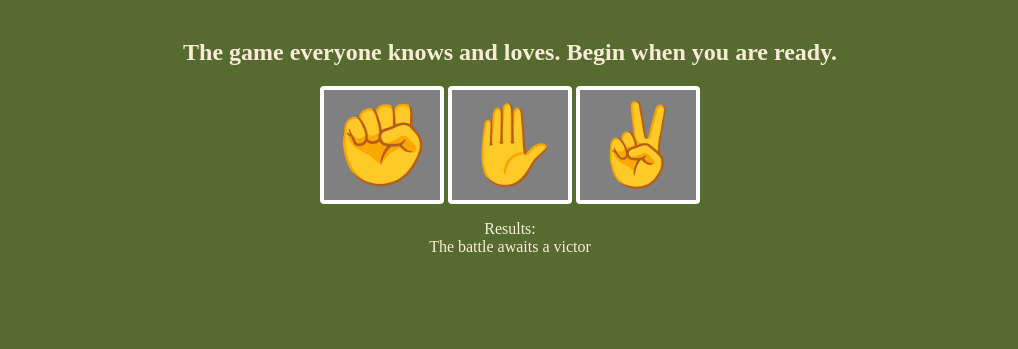
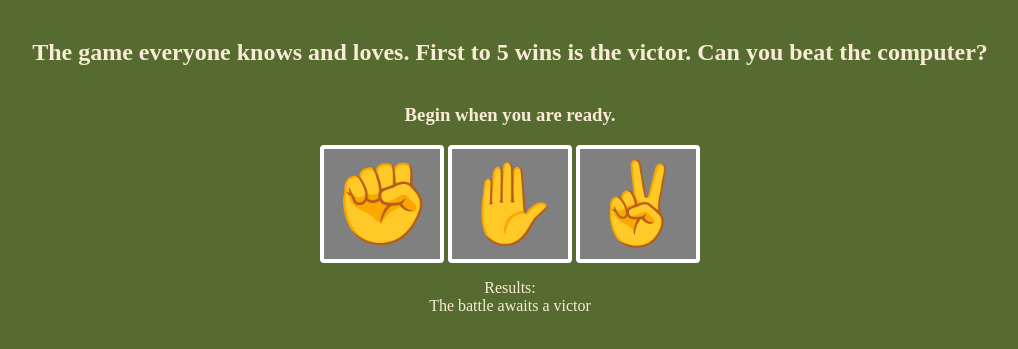
Before and after one commit to nteferra/Rock-Paper-Scissors, a plain HTML site: page index.html in a window 1280 px wide. Shown: the part 71-420 px from the top of the page, without its empty margins (130-1148 px from the left). Drawn offline with Linux system fonts and the light colour scheme.

Commit message:
update subtitle

```diff
--- a/index.html
+++ b/index.html
@@ -10,7 +10,8 @@
 </head>
 <body>
     <h1 id="title">Rock Paper Scissors</h1>
-        <h2 id="subtitle">The game everyone knows and loves. Begin when you are ready.</h2>
+        <h2 id="subtitle">The game everyone knows and loves. First to 5 wins is the victor. Can you beat the computer?</h2>
+            <h3 id="prompt">Begin when you are ready.</h3>
         <div id="button-container">
             <button id="rock">✊</button>
             <button id="paper">✋</button>
```
